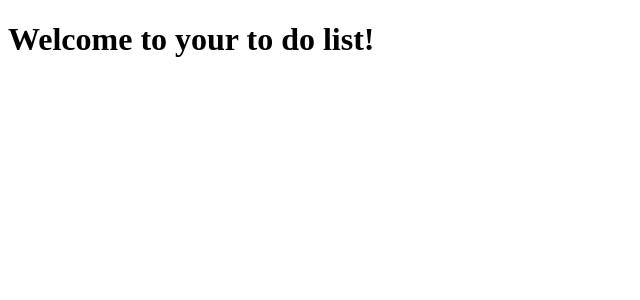
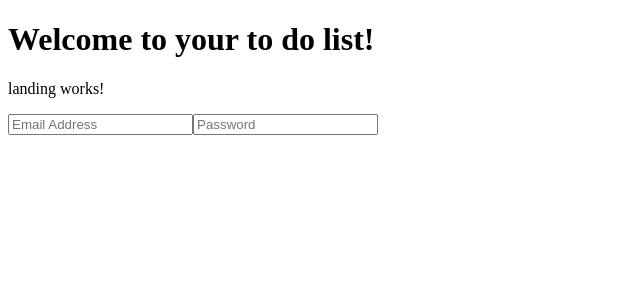
Before and after one commit to lizabawa/to-do-frontend, an Angular app: page / in a window 1280 px wide. Shown: the top 300 px of the page, without its empty margins (0-640 px from the left). Built offline with nearby package versions, Linux system fonts and the light colour scheme.

Commit message:
Add routing

```diff
--- a/src/app/app.component.html
+++ b/src/app/app.component.html
@@ -1 +1,2 @@
 <h1>Welcome to your to do list!</h1>
+<router-outlet></router-outlet>
--- a/src/app/app.module.ts
+++ b/src/app/app.module.ts
@@ -3,6 +3,7 @@ import { BrowserModule } from '@angular/platform-browser';
 
 import { AppComponent } from './app.component';
 import { LandingComponent } from './landing/landing.component';
+import { RouterModule } from '@angular/router';
 
 @NgModule({
   declarations: [
@@ -10,7 +11,10 @@ import { LandingComponent } from './landing/landing.component';
     LandingComponent
   ],
   imports: [
-    BrowserModule
+    BrowserModule,
+    RouterModule.forRoot([
+      {path: '', component: LandingComponent},
+    ])
   ],
   providers: [],
   bootstrap: [AppComponent]
--- a/src/app/landing/landing.component.html
+++ b/src/app/landing/landing.component.html
@@ -1 +1,3 @@
 <p>landing works!</p>
+<input placeholder="Email Address">
+<input placeholder="Password">
```
